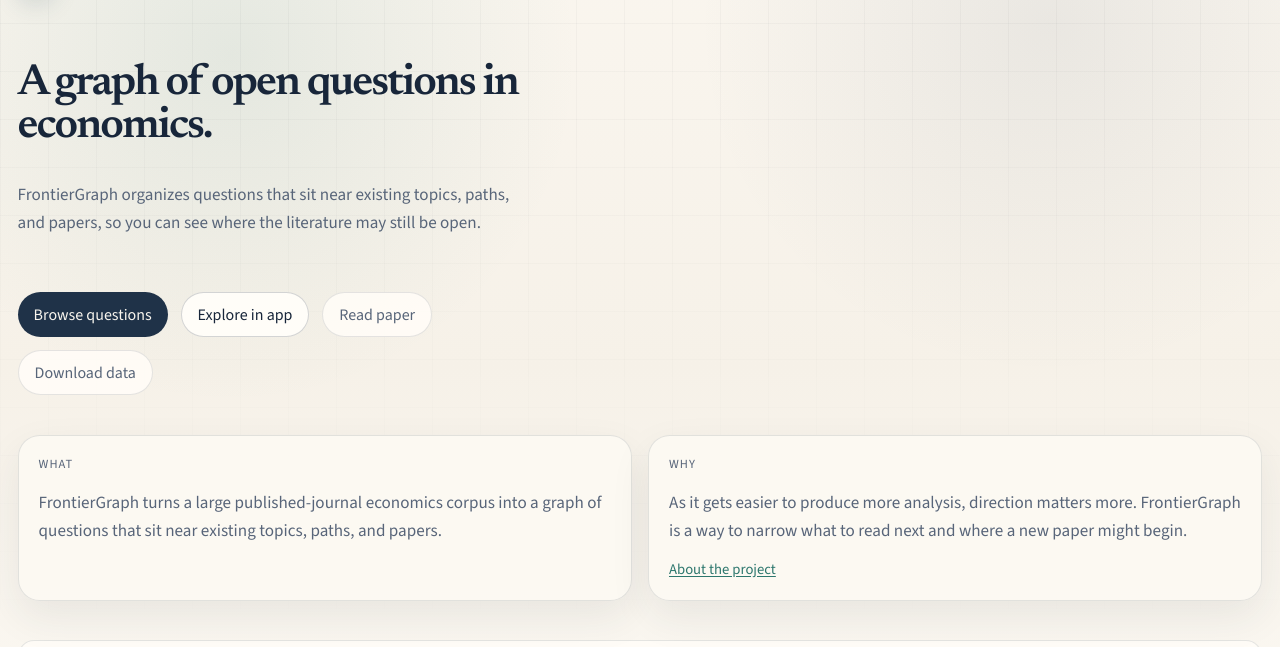
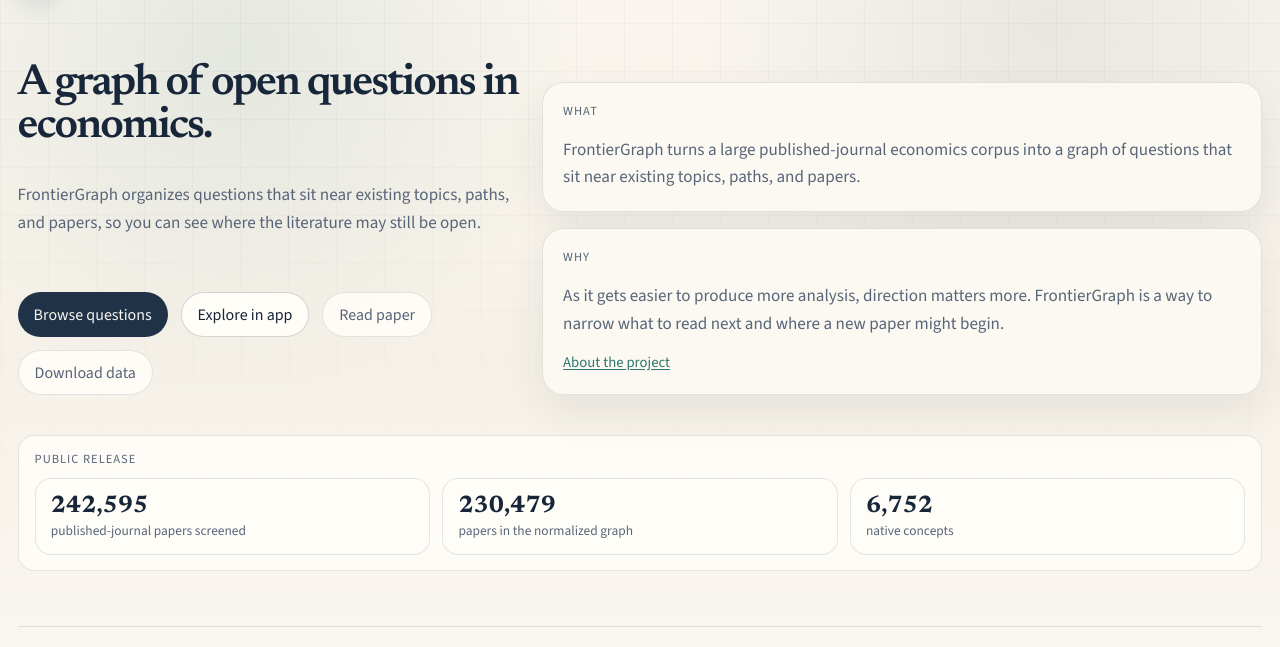
Before and after one commit to prashgarg/frontiergraph, an Astro site in the folder site/: page / in a window 1280 px wide. Shown: the part 73-720 px from the top of the page. Built offline with nearby package versions, Linux system fonts and the light colour scheme; Astro itself is replaced by a stand-in of ours.

Commit message:
Use hero side column for homepage intro

```diff
--- a/site/src/pages/index.astro
+++ b/site/src/pages/index.astro
@@ -24,7 +24,7 @@ const scaleItems = [
   description="FrontierGraph is a public interface for browsing open questions in the economics literature."
 >
   <main>
-    <section class="hero hero-home hero-home-simple">
+    <section class="hero hero-home">
       <div class="hero-panel hero-copy-panel hero-copy-panel-plain">
         <h1>A graph of open questions in economics.</h1>
         <p class="lede">
@@ -37,10 +37,8 @@ const scaleItems = [
           <a class="button-tertiary" href="/downloads/">Download data</a>
         </div>
       </div>
-    </section>
-
-    <section class="section">
-      <div class="home-intro-grid">
+      <div class="hero-visual-panel home-hero-side">
+        <div class="home-intro-grid home-intro-grid-hero">
         <article class="card home-intro-card">
           <span class="tiny-label">What</span>
           <p class="card-copy">
@@ -56,6 +54,7 @@ const scaleItems = [
             <a href="/about/">About the project</a>
           </p>
         </article>
+        </div>
       </div>
     </section>
 
--- a/site/src/styles/global.css
+++ b/site/src/styles/global.css
@@ -534,11 +534,7 @@ h3 {
   max-width: 56rem;
 }
 
-.hero-home-simple {
-  grid-template-columns: minmax(0, 1fr);
-}
-
-.hero-home-simple .hero-copy-panel {
+.hero-home .hero-copy-panel {
   max-width: 54rem;
 }
 
@@ -546,6 +542,14 @@ h3 {
   display: grid;
   grid-template-columns: repeat(2, minmax(0, 1fr));
   gap: 1rem;
+}
+
+.home-intro-grid-hero {
+  grid-template-columns: 1fr;
+}
+
+.home-hero-side {
+  align-self: end;
 }
 
 .home-intro-card {
```
